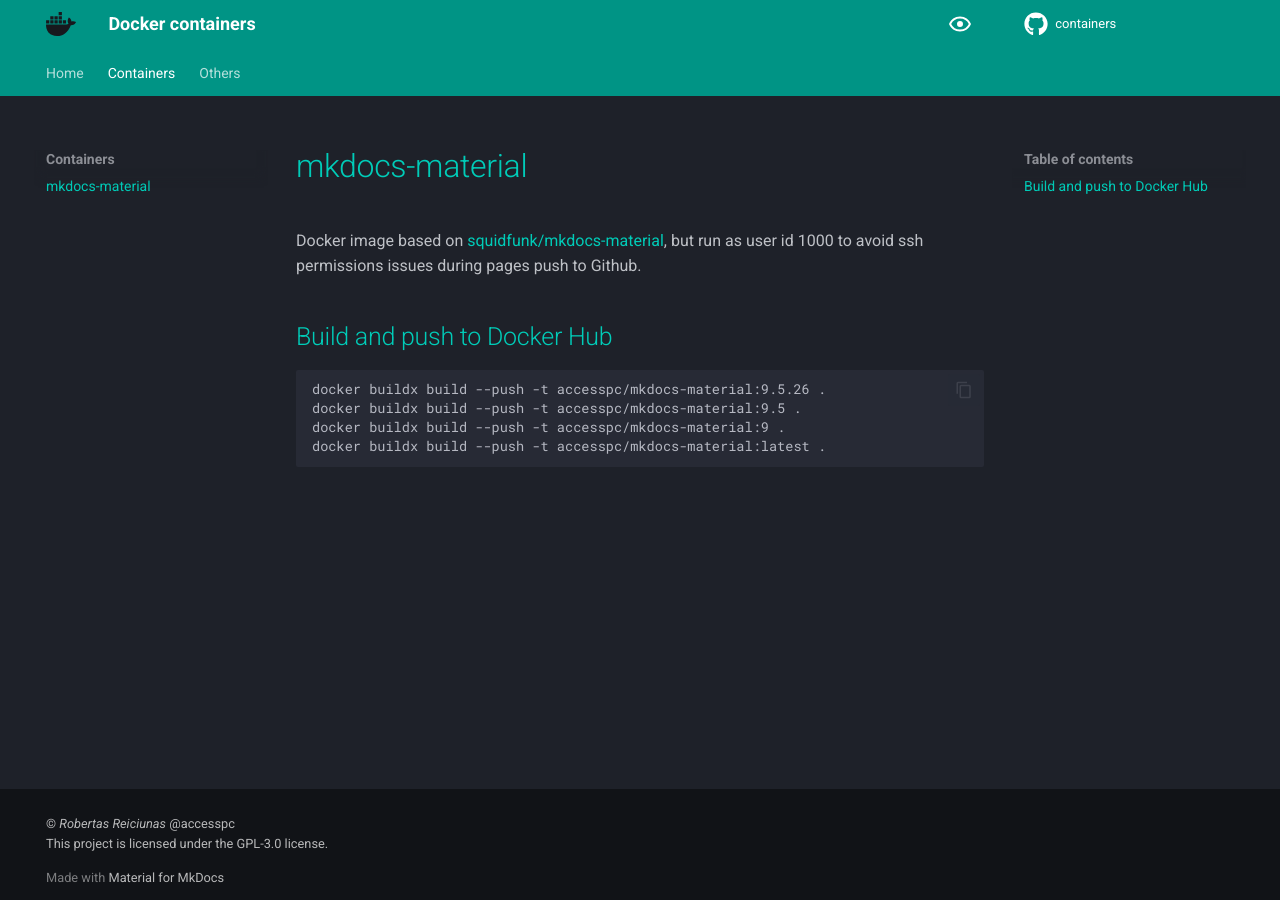
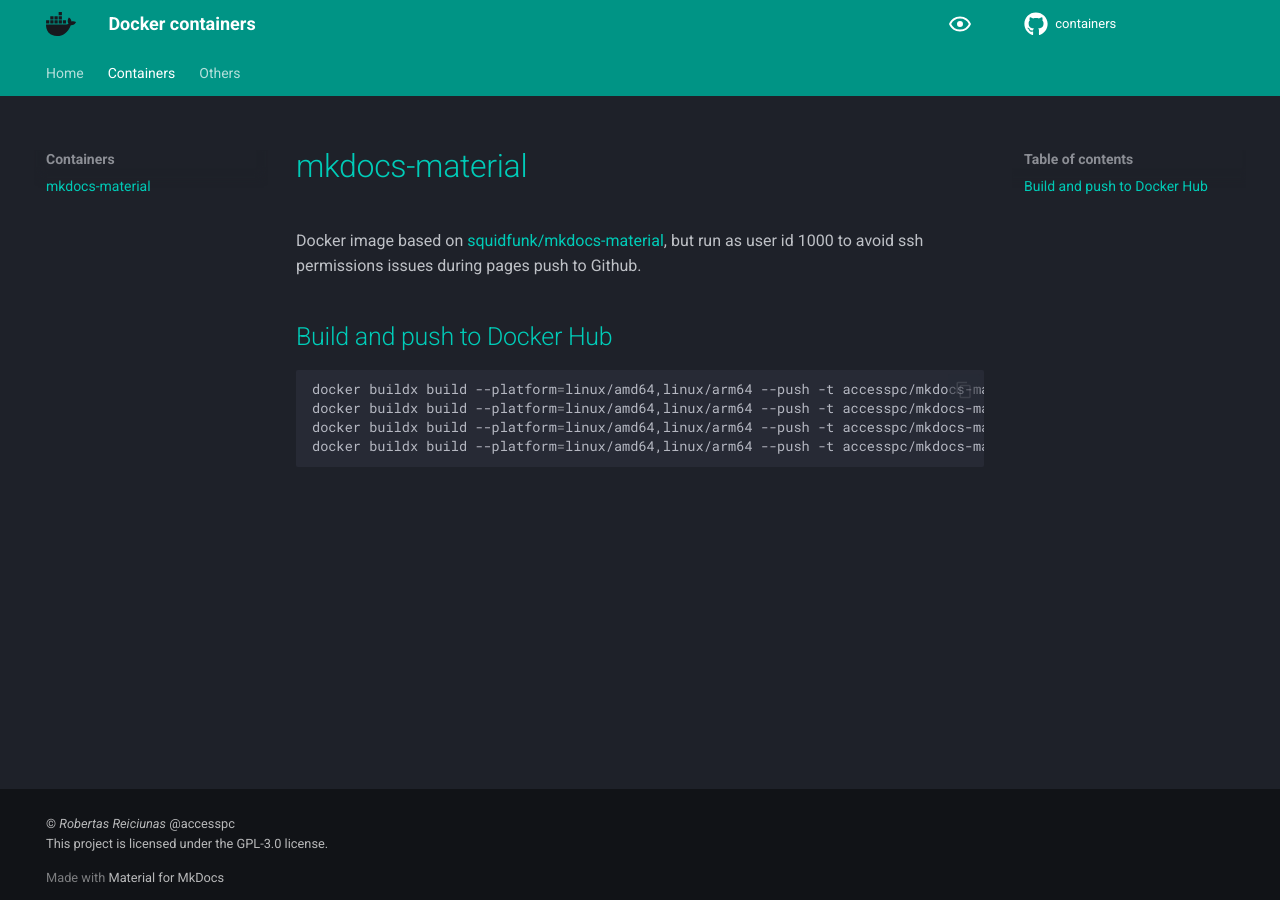
Before and after one commit to accesspc/containers, an MkDocs documentation site: the page built from docs/content/containers/mkdocs-material.md, in a window 1280 px wide. Built offline with MkDocs 1.6.1 and Material for MkDocs 9.7.7, drawn with Linux system fonts in a browser that asks for light colours; comment, search, counter and statistics services are not loaded.

Commit message:
feat: mkdocs multi-platform

````diff
--- a/docs/content/containers/mkdocs-material.md
+++ b/docs/content/containers/mkdocs-material.md
@@ -5,8 +5,8 @@
 ## Build and push to Docker Hub
 
 ```bash
-docker buildx build --push -t accesspc/mkdocs-material:9.5.26 .
-docker buildx build --push -t accesspc/mkdocs-material:9.5 .
-docker buildx build --push -t accesspc/mkdocs-material:9 .
-docker buildx build --push -t accesspc/mkdocs-material:latest .
+docker buildx build --platform=linux/amd64,linux/arm64 --push -t accesspc/mkdocs-material:9.5.26 .
+docker buildx build --platform=linux/amd64,linux/arm64 --push -t accesspc/mkdocs-material:9.5 .
+docker buildx build --platform=linux/amd64,linux/arm64 --push -t accesspc/mkdocs-material:9 .
+docker buildx build --platform=linux/amd64,linux/arm64 --push -t accesspc/mkdocs-material:latest .
 ```
````
